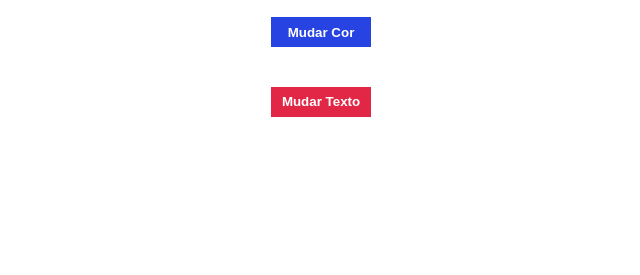
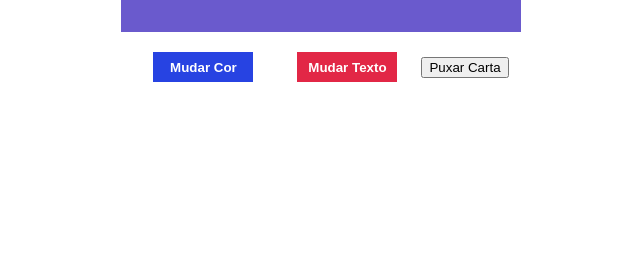
Before and after one commit to WillAngelis/Estudos-Javascript, a plain HTML site: page 42- random-color.html in a window 1280 px wide. Shown: the part 541-816 px from the top of the page, without its empty margins (327-967 px from the left). Drawn offline with Linux system fonts and the light colour scheme.

Commit message:
Adicionar botão push

```diff
--- a/42- random-color.html
+++ b/42- random-color.html
@@ -12,8 +12,11 @@
         <div class="container">
             <p class="texto">Texto Aleatório aqui</p>
         </div>
-        <button class="btn cor">Mudar Cor</button>
-        <button class="btn txt">Mudar Texto</button>
+        <section class="container__btn">
+            <button class="btn cor">Mudar Cor</button>
+            <button class="btn txt">Mudar Texto</button>
+            <button class="btn pushBtn">Puxar Carta</button>
+        </section>
     </section>
     <script src="/42- random-color.js"></script>
 </body>
```
